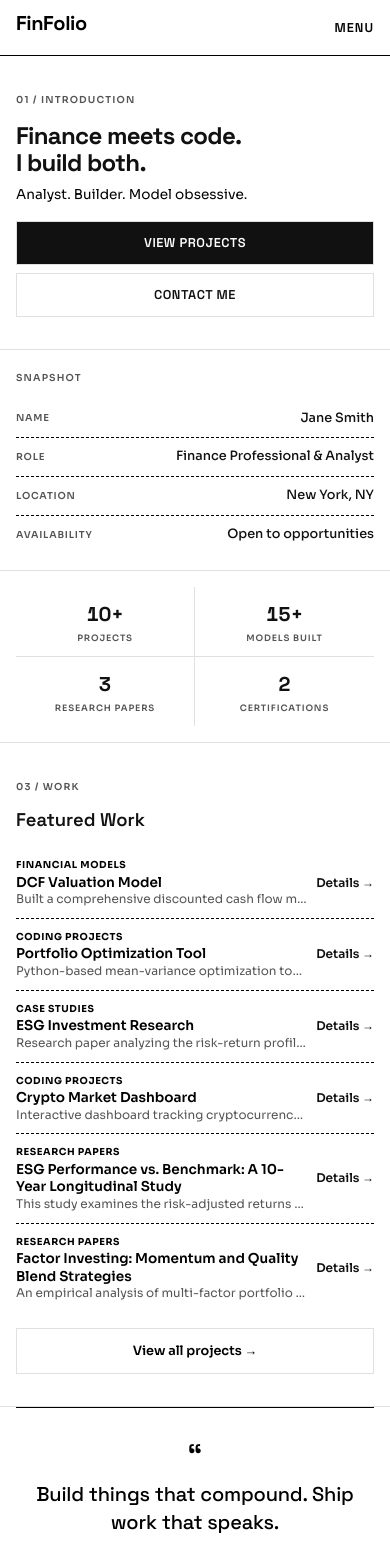
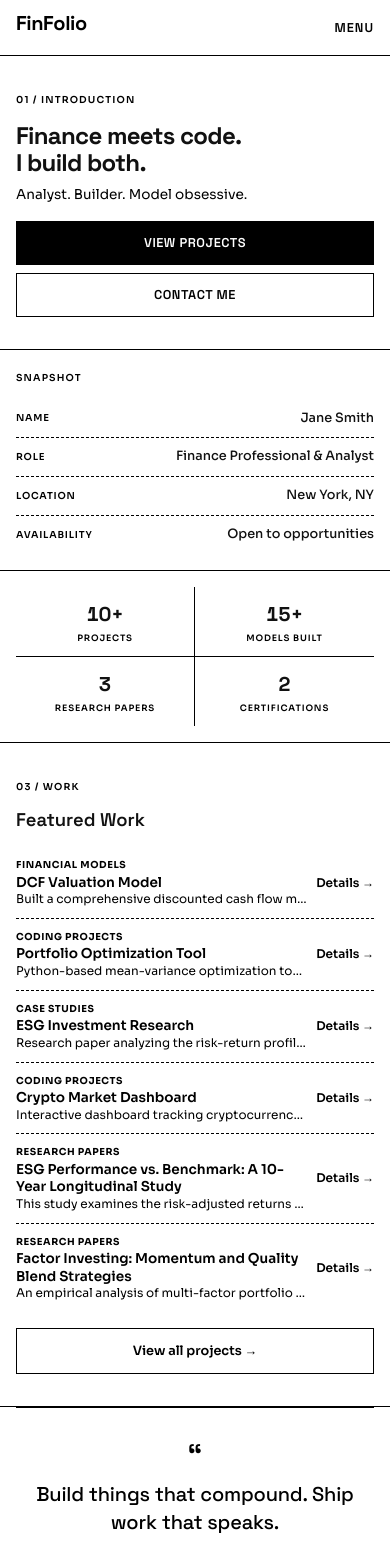
Before and after one commit to soumyakantabera/finfolio, a React (Vite) app: page /#/ in a window 390 px wide. Shown: the top 1555 px of the page. Built offline with nearby package versions, Linux system fonts and the light colour scheme.

Commit message:
redesign mobile layout to strict B&W minimalistic — replace all grays with pure #000/#fff
Co-authored-by: soumyakantabera <155274196+soumyakantabera@users.noreply.github.com>

```diff
--- a/src/index.css
+++ b/src/index.css
@@ -54,6 +54,9 @@
     --page-pad-x: 16px;
     --page-pad-y: 32px;
     --section-gap: 32px;
+    --c-fg: #000;
+    --c-border: #000;
+    --c-border-subtle: #000;
   }
 }
 
@@ -81,7 +84,7 @@ table, .metrics, .stats { font-variant-numeric: tabular-nums lining-nums; }
 
 /* ── Effect E — Focus Ring System ── */
 *:focus-visible {
-  outline: 2px solid #111;
+  outline: 2px solid #000;
   outline-offset: 2px;
 }
 
--- a/src/mobile/MobileHome.jsx
+++ b/src/mobile/MobileHome.jsx
@@ -12,10 +12,10 @@ export default function MobileHome({ data }) {
   return (
     <Box>
       {/* ── 01 / Hero ── */}
-      <Box sx={{ borderBottom: '1px solid #e0e0e0', px: 'var(--page-pad-x)', py: 'var(--section-gap)' }}>
+      <Box sx={{ borderBottom: '1px solid #000', px: 'var(--page-pad-x)', py: 'var(--section-gap)' }}>
         <Typography
           variant="overline"
-          sx={{ color: '#555', letterSpacing: '0.12em', mb: 1, display: 'block', fontWeight: 600, fontSize: '0.6rem' }}
+          sx={{ color: '#000', letterSpacing: '0.12em', mb: 1, display: 'block', fontWeight: 600, fontSize: '0.6rem' }}
         >
           01 / Introduction
         </Typography>
@@ -56,9 +56,9 @@ export default function MobileHome({ data }) {
                   display: 'flex',
                   alignItems: 'center',
                   justifyContent: 'center',
-                  bgcolor: i === 0 ? '#111' : '#fff',
-                  color: i === 0 ? '#fff' : '#111',
-                  border: '1px solid #e0e0e0',
+                  bgcolor: i === 0 ? '#000' : '#fff',
+                  color: i === 0 ? '#fff' : '#000',
+                  border: '1px solid #000',
                   py: 1.25,
                   textDecoration: 'none',
                   fontFamily: '"Space Grotesk", sans-serif',
@@ -78,10 +78,10 @@ export default function MobileHome({ data }) {
       </Box>
 
       {/* Snapshot — compact list */}
-      <Box sx={{ borderBottom: '1px solid #e0e0e0', px: 'var(--page-pad-x)', py: 'var(--s4)' }}>
+      <Box sx={{ borderBottom: '1px solid #000', px: 'var(--page-pad-x)', py: 'var(--s4)' }}>
         <Typography
           variant="overline"
-          sx={{ color: '#555', letterSpacing: '0.12em', mb: 1, display: 'block', fontWeight: 600, fontSize: '0.6rem' }}
+          sx={{ color: '#000', letterSpacing: '0.12em', mb: 1, display: 'block', fontWeight: 600, fontSize: '0.6rem' }}
         >
           Snapshot
         </Typography>
@@ -102,7 +102,7 @@ export default function MobileHome({ data }) {
               minHeight: 36,
             }}
           >
-            <Typography sx={{ color: '#555', textTransform: 'uppercase', letterSpacing: '0.08em', fontWeight: 600, fontSize: '0.6rem' }}>
+            <Typography sx={{ color: '#000', textTransform: 'uppercase', letterSpacing: '0.08em', fontWeight: 600, fontSize: '0.6rem' }}>
               {row.label}
             </Typography>
             <Typography sx={{ fontWeight: 500, fontSize: '0.8rem', textAlign: 'right' }}>
@@ -114,7 +114,7 @@ export default function MobileHome({ data }) {
 
       {/* ── 02 / Key Metrics ── */}
       {home.stats?.length > 0 && (
-        <Box sx={{ borderBottom: '1px solid #e0e0e0', px: 'var(--page-pad-x)', py: 'var(--s4)' }}>
+        <Box sx={{ borderBottom: '1px solid #000', px: 'var(--page-pad-x)', py: 'var(--s4)' }}>
           <Box sx={{
             display: 'grid',
             gridTemplateColumns: 'repeat(2, 1fr)',
@@ -126,8 +126,8 @@ export default function MobileHome({ data }) {
                 sx={{
                   textAlign: 'center',
                   py: 1.25,
-                  borderRight: i % 2 === 0 ? '1px solid #e0e0e0' : 'none',
-                  borderBottom: i < home.stats.length - 2 ? '1px solid #e0e0e0' : 'none',
+                  borderRight: i % 2 === 0 ? '1px solid #000' : 'none',
+                  borderBottom: i < home.stats.length - 2 ? '1px solid #000' : 'none',
                 }}
               >
                 <Typography
@@ -141,7 +141,7 @@ export default function MobileHome({ data }) {
                   {stat.value}
                 </Typography>
                 <Typography
-                  sx={{ color: '#555', textTransform: 'uppercase', letterSpacing: '0.1em', fontWeight: 600, fontSize: '0.55rem' }}
+                  sx={{ color: '#000', textTransform: 'uppercase', letterSpacing: '0.1em', fontWeight: 600, fontSize: '0.55rem' }}
                 >
                   {stat.label}
                 </Typography>
@@ -153,10 +153,10 @@ export default function MobileHome({ data }) {
 
       {/* ── 03 / Featured Work (compact list) ── */}
       {allProjects.length > 0 && (
-        <Box sx={{ borderBottom: '1px solid #e0e0e0', px: 'var(--page-pad-x)', py: 'var(--section-gap)' }}>
+        <Box sx={{ borderBottom: '1px solid #000', px: 'var(--page-pad-x)', py: 'var(--section-gap)' }}>
           <Typography
             variant="overline"
-            sx={{ color: '#555', letterSpacing: '0.12em', display: 'block', mb: 0.5, fontWeight: 600, fontSize: '0.6rem' }}
+            sx={{ color: '#000', letterSpacing: '0.12em', display: 'block', mb: 0.5, fontWeight: 600, fontSize: '0.6rem' }}
           >
             03 / Work
           </Typography>
@@ -190,11 +190,11 @@ export default function MobileHome({ data }) {
                 <Typography sx={{ fontSize: '0.85rem', fontWeight: 600, lineHeight: 1.3 }}>
                   {project.title}
                 </Typography>
-                <Typography sx={{ fontSize: '0.75rem', lineHeight: 1.4, color: '#555', overflow: 'hidden', textOverflow: 'ellipsis', whiteSpace: 'nowrap' }}>
+                <Typography sx={{ fontSize: '0.75rem', lineHeight: 1.4, color: '#000', overflow: 'hidden', textOverflow: 'ellipsis', whiteSpace: 'nowrap' }}>
                   {project.description}
                 </Typography>
               </Box>
-              <Typography sx={{ color: '#111', fontWeight: 600, fontSize: '0.75rem', flexShrink: 0 }}>
+              <Typography sx={{ color: '#000', fontWeight: 600, fontSize: '0.75rem', flexShrink: 0 }}>
                 Details →
               </Typography>
             </Box>
@@ -212,10 +212,10 @@ export default function MobileHome({ data }) {
               fontWeight: 600,
               fontSize: '0.8rem',
               py: 1,
-              border: '1px solid #e0e0e0',
+              border: '1px solid #000',
               minHeight: 44,
               lineHeight: '28px',
-              '&:active': { bgcolor: '#111', color: '#fff' },
+              '&:active': { bgcolor: '#000', color: '#fff' },
             }}
           >
             View all projects →
@@ -232,10 +232,10 @@ export default function MobileHome({ data }) {
 
       {/* ── 05 / Highlights (simple list) ── */}
       {featuredProjects.length > 0 && (
-        <Box sx={{ borderBottom: '1px solid #e0e0e0', px: 'var(--page-pad-x)', py: 'var(--section-gap)' }}>
+        <Box sx={{ borderBottom: '1px solid #000', px: 'var(--page-pad-x)', py: 'var(--section-gap)' }}>
           <Typography
             variant="overline"
-            sx={{ color: '#555', letterSpacing: '0.12em', display: 'block', mb: 0.5, fontWeight: 600, fontSize: '0.6rem' }}
+            sx={{ color: '#000', letterSpacing: '0.12em', display: 'block', mb: 0.5, fontWeight: 600, fontSize: '0.6rem' }}
           >
             05 / Highlights
           </Typography>
@@ -266,7 +266,7 @@ export default function MobileHome({ data }) {
                   {project.subtitle || project.description}
                 </Typography>
               </Box>
-              <Typography sx={{ color: '#111', fontWeight: 600, fontSize: '0.75rem', ml: 1, flexShrink: 0 }}>→</Typography>
+              <Typography sx={{ color: '#000', fontWeight: 600, fontSize: '0.75rem', ml: 1, flexShrink: 0 }}>→</Typography>
             </Box>
           ))}
         </Box>
@@ -274,7 +274,7 @@ export default function MobileHome({ data }) {
 
       {/* ── 06 / Custom Sections ── */}
       {home.customSections?.length > 0 && (
-        <Box sx={{ borderBottom: '1px solid #e0e0e0', px: 'var(--page-pad-x)', py: 'var(--section-gap)' }}>
+        <Box sx={{ borderBottom: '1px solid #000', px: 'var(--page-pad-x)', py: 'var(--section-gap)' }}>
           {home.customSections.map((section, i) => (
             <Box key={section.id || i} sx={{ mb: i < home.customSections.length - 1 ? 3 : 0 }}>
               <Typography sx={{ fontFamily: '"Space Grotesk", sans-serif', fontWeight: 600, fontSize: '1.15rem', mb: 1 }}>
@@ -289,10 +289,10 @@ export default function MobileHome({ data }) {
       )}
 
       {/* ── 07 / CTA Footer ── */}
-      <Box sx={{ borderBottom: '1px solid #e0e0e0', px: 'var(--page-pad-x)', py: 'var(--section-gap)', textAlign: 'center' }}>
+      <Box sx={{ borderBottom: '1px solid #000', px: 'var(--page-pad-x)', py: 'var(--section-gap)', textAlign: 'center' }}>
         <Typography
           variant="overline"
-          sx={{ color: '#555', letterSpacing: '0.12em', display: 'block', mb: 0.5, fontWeight: 600, fontSize: '0.6rem' }}
+          sx={{ color: '#000', letterSpacing: '0.12em', display: 'block', mb: 0.5, fontWeight: 600, fontSize: '0.6rem' }}
         >
           Get in touch
         </Typography>
@@ -315,7 +315,7 @@ export default function MobileHome({ data }) {
                 justifyContent: 'center',
                 bgcolor: '#000',
                 color: '#fff',
-                border: '1px solid #e0e0e0',
+                border: '1px solid #000',
                 py: 1.25,
                 textDecoration: 'none',
                 fontWeight: 600,
@@ -336,13 +336,13 @@ export default function MobileHome({ data }) {
               justifyContent: 'center',
               bgcolor: '#fff',
               color: '#000',
-              border: '1px solid #e0e0e0',
+              border: '1px solid #000',
               py: 1.25,
               textDecoration: 'none',
               fontWeight: 600,
               fontSize: '0.8rem',
               minHeight: 44,
-              '&:active': { bgcolor: '#111', color: '#fff' },
+              '&:active': { bgcolor: '#000', color: '#fff' },
             }}
           >
             Contact page
--- a/src/mobile/MobileProjects.jsx
+++ b/src/mobile/MobileProjects.jsx
@@ -10,7 +10,7 @@ export default function MobileProjects({ data }) {
     <Box sx={{ px: 'var(--page-pad-x)', py: 'var(--section-gap)' }}>
       <Typography
         variant="overline"
-        sx={{ color: '#555', letterSpacing: '0.12em', display: 'block', mb: 0.5, fontWeight: 600, fontSize: '0.6rem' }}
+        sx={{ color: '#000', letterSpacing: '0.12em', display: 'block', mb: 0.5, fontWeight: 600, fontSize: '0.6rem' }}
       >
         Gallery
       </Typography>
@@ -31,7 +31,7 @@ export default function MobileProjects({ data }) {
             display: 'flex',
             alignItems: 'center',
             py: 1.25,
-            borderBottom: i < arr.length - 1 ? '1px solid #eee' : 'none',
+            borderBottom: i < arr.length - 1 ? '1px solid #000' : 'none',
             textDecoration: 'none',
             color: '#000',
             minHeight: 48,
@@ -49,14 +49,14 @@ export default function MobileProjects({ data }) {
             {project.tags?.length > 0 && (
               <Box sx={{ display: 'flex', gap: 0.5, mt: 0.25 }}>
                 {project.tags.slice(0, 2).map((tag) => (
-                  <Typography key={tag} sx={{ fontSize: '0.6rem', color: '#000', border: '1px solid #e0e0e0', px: 0.5, py: 0.125, lineHeight: 1.4 }}>
+                  <Typography key={tag} sx={{ fontSize: '0.6rem', color: '#000', border: '1px solid #000', px: 0.5, py: 0.125, lineHeight: 1.4 }}>
                     {tag}
                   </Typography>
                 ))}
               </Box>
             )}
           </Box>
-          <Typography sx={{ color: '#111', fontWeight: 600, fontSize: '0.85rem', flexShrink: 0 }}>→</Typography>
+          <Typography sx={{ color: '#000', fontWeight: 600, fontSize: '0.85rem', flexShrink: 0 }}>→</Typography>
         </Box>
       ))}
 
```
Also changed, not shown: src/mobile/MobileAbout.jsx (+35 -35 lines).
